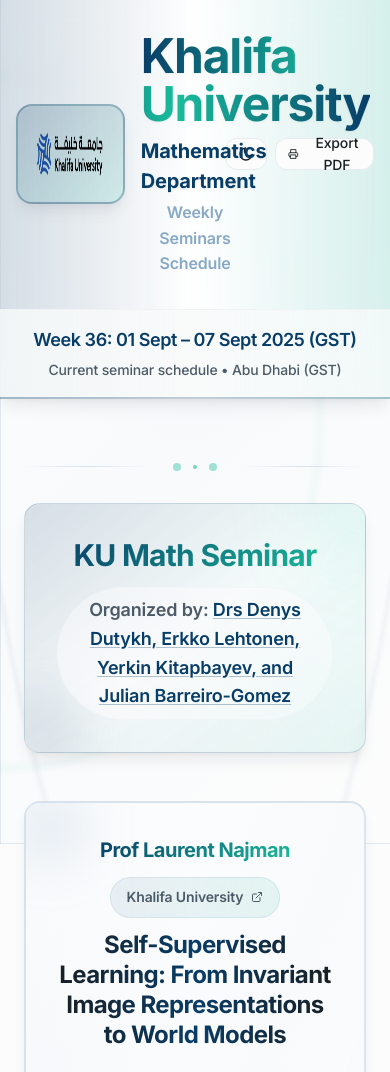
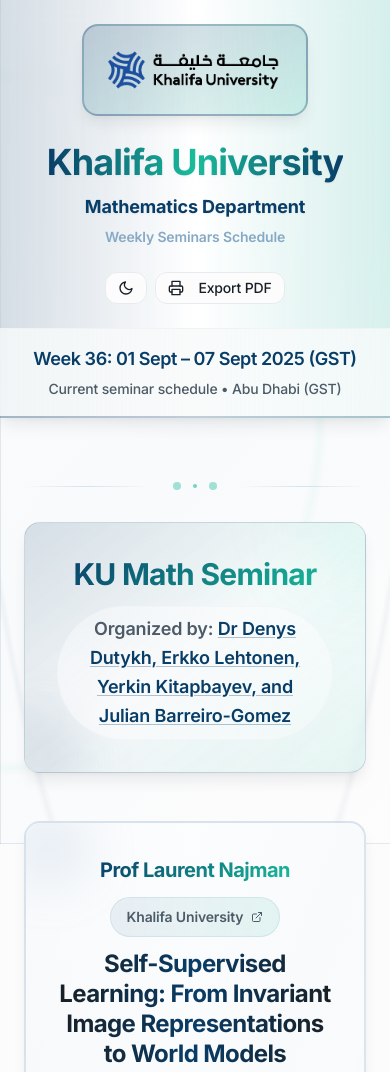
Before and after one commit to dutykh/ku-math-seminars, an Astro site: page / in a window 390 px wide. Shown: the top 1072 px of the page. Built offline with nearby package versions, Linux system fonts and the light colour scheme; Astro itself is replaced by a stand-in of ours.

Commit message:
refactor: improve responsive layout and update favicon/icon handling

```diff
--- a/public/data/week.yml
+++ b/public/data/week.yml
@@ -24,7 +24,7 @@
     organisedByUrl: https://www.ku.ac.ae/college-of-computing-and-mathematical-sciences/
   - code: math
     label: KU Math Seminar
-    organisedBy: Drs Denys Dutykh, Erkko Lehtonen, Yerkin Kitapbayev, and Julian Barreiro-Gomez
+    organisedBy: Dr Denys Dutykh, Erkko Lehtonen, Yerkin Kitapbayev, and Julian Barreiro-Gomez
     organisedByUrl: https://www.denys-dutykh.com/
   - code: fin
     label: Financial Math Seminar
--- a/src/components/WeekHeader.astro
+++ b/src/components/WeekHeader.astro
@@ -22,9 +22,9 @@
 
 <header class="bg-gradient-to-r from-ku-primary/15 via-surface/95 to-ku-accent/15 backdrop-blur-lg border-b-2 border-ku-primary/25 print-header sticky top-0 z-50 shadow-large">
   <div class="max-w-6xl mx-auto px-4 sm:px-6 lg:px-8">
-    <div class="grid grid-cols-3 items-center py-8 gap-4">
+    <div class="grid grid-cols-1 md:grid-cols-3 items-center py-6 md:py-8 gap-4">
       <!-- Left side - Logo -->
-      <div class="flex justify-start">
+      <div class="flex justify-center md:justify-start">
         <a
           href="https://www.ku.ac.ae/"
           target="_blank"
@@ -35,15 +35,15 @@
             <img
               src="/assets/KUlogo.png"
               alt="Khalifa University"
-              class="h-16 w-auto"
+              class="h-14 md:h-16 w-auto"
             />
           </div>
         </a>
       </div>
 
       <!-- Center - University name and department -->
-      <div class="text-center">
-        <h1 class="text-5xl font-bold mb-2 drop-shadow-sm">
+      <div class="text-center mt-2 md:mt-0">
+        <h1 class="text-4xl md:text-5xl font-bold mb-2 drop-shadow-sm">
           <a
             href="https://www.ku.ac.ae/"
             target="_blank"
@@ -53,7 +53,7 @@
             Khalifa University
           </a>
         </h1>
-        <p class="text-xl text-ku-primary font-bold mb-1 drop-shadow-sm">
+        <p class="text-lg md:text-xl text-ku-primary font-bold mb-1 drop-shadow-sm">
           <a
             href="https://www.ku.ac.ae/academics/college-of-computing-and-mathematical-sciences/department/department-of-mathematics/"
             target="_blank"
@@ -63,13 +63,13 @@
             Mathematics Department
           </a>
         </p>
-        <p class="text-base text-ku-secondary font-semibold">
+        <p class="text-sm md:text-base text-ku-secondary font-semibold">
           Weekly Seminars Schedule
         </p>
       </div>
 
       <!-- Right side - Controls only -->
-      <div class="flex justify-end items-center space-x-2 no-print">
+      <div class="flex justify-center md:justify-end items-center gap-2 mt-2 md:mt-0 no-print">
         <Button
           variant="outline"
           size="sm"
--- a/src/pages/index.astro
+++ b/src/pages/index.astro
@@ -216,11 +216,10 @@
     <meta name="geo.position" content="24.4539;54.3773" />
     <meta name="ICBM" content="24.4539, 54.3773" />
 
-    <!-- Favicon -->
+    <!-- Favicon & icons -->
     <link rel="icon" type="image/svg+xml" href="/favicon.svg" />
-    <link rel="icon" type="image/png" sizes="32x32" href="/assets/favicon-32x32.png" />
-    <link rel="icon" type="image/png" sizes="16x16" href="/assets/favicon-16x16.png" />
-    <link rel="apple-touch-icon" sizes="180x180" href="/assets/apple-touch-icon.png" />
+    <!-- Use existing SVG touch icon to avoid 404; PNG variant not present in /assets -->
+    <link rel="apple-touch-icon" type="image/svg+xml" href="/assets/apple-touch-icon.svg" />
     <link rel="manifest" href="/site.webmanifest" />
     <meta name="theme-color" content="#1e3a8a" />
 
@@ -228,7 +227,6 @@
     <script type="application/ld+json" is:inline set:html={JSON.stringify(structuredData)}></script>
 
     <!-- Preload critical resources -->
-    <link rel="preload" href="/assets/og-image.svg" as="image" />
     <link rel="preload" href="/assets/KUlogo.png" as="image" />
     <link rel="dns-prefetch" href="//fonts.googleapis.com" />
     <link rel="dns-prefetch" href="//fonts.gstatic.com" />
```
Also changed, not shown: public/site.webmanifest.
